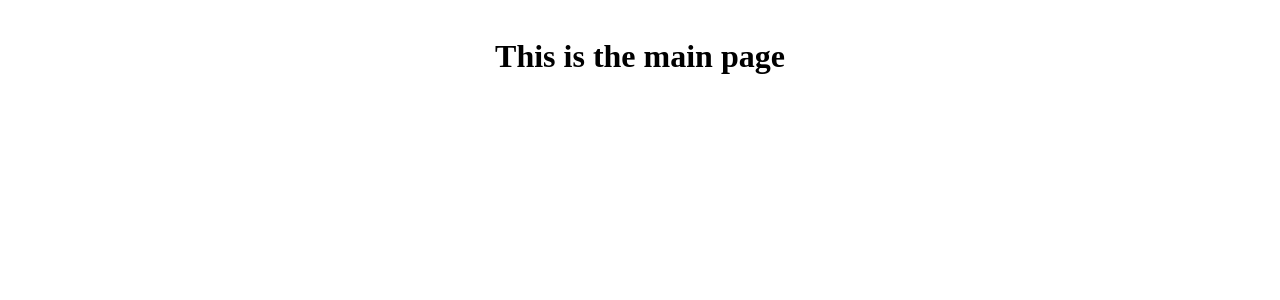
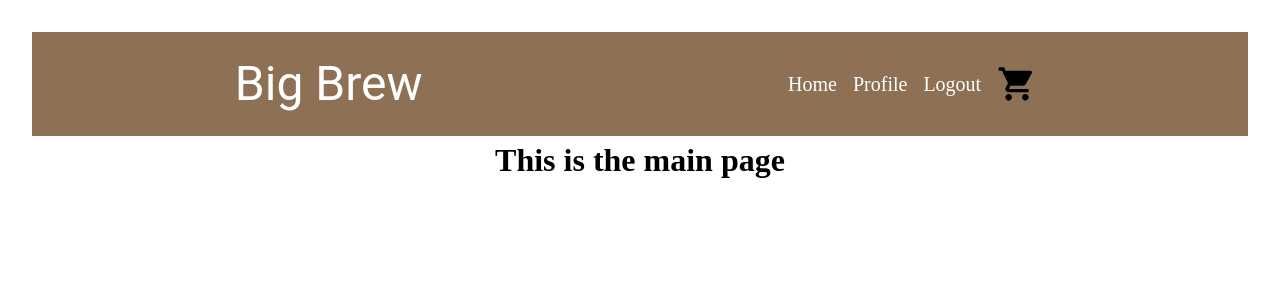
Before and after one commit to bangueco/brew-frontend, a React (Vite) app: page / in a window 1280 px wide. Shown: the top 300 px of the page. Built offline with nearby package versions, Linux system fonts and the light colour scheme.

Commit message:
feat: add navbar component

```diff
--- /dev/null
+++ b/src/assets/components/Navbar.jsx
@@ -0,0 +1,27 @@
+import { Box, Typography } from "@mui/material"
+import { Link } from "react-router-dom"
+import ShoppingCartIcon from '@mui/icons-material/ShoppingCart';
+
+const Navbar = () => {
+  return(
+    <>
+      <Box sx={{display: 'flex', justifyContent: 'space-around', padding: 3, background: '#8E7155'}}>
+        <Typography variant="h3" sx={{color: 'white'}}>Big Brew</Typography>
+        <Box sx={
+            {
+              display: 'flex', gap: 2,
+              alignItems: 'center',
+              padding: 1
+            }}>
+
+          <Link style={{color: 'white', textDecoration: 'none', fontSize: '20px'}} to="/">Home</Link>
+          <Link style={{color: 'white', textDecoration: 'none', fontSize: '20px'}} to="/profile">Profile</Link>
+          <Link style={{color: 'white', textDecoration: 'none', fontSize: '20px'}} to="/logout">Logout</Link>
+          <ShoppingCartIcon style={{fontSize: 40}} />
+        </Box>
+      </Box>
+    </>
+  )
+}
+
+export default Navbar
--- a/src/assets/pages/Home/Home.jsx
+++ b/src/assets/pages/Home/Home.jsx
@@ -1,8 +1,10 @@
 import './Home.css'
+import Navbar from '../../components/Navbar'
 
 const Home = () => {
   return(
     <>
+      <Navbar />
       <h1>This is the main page</h1>
     </>
   )
```
